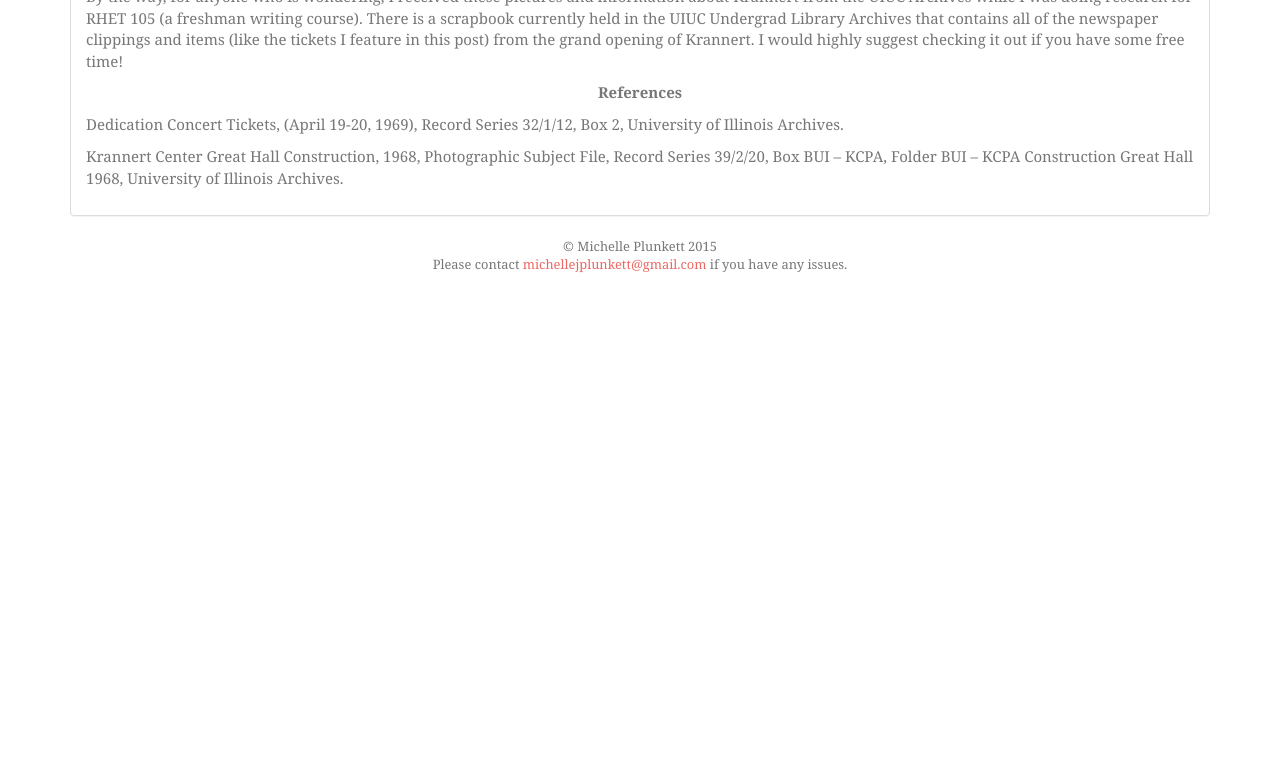
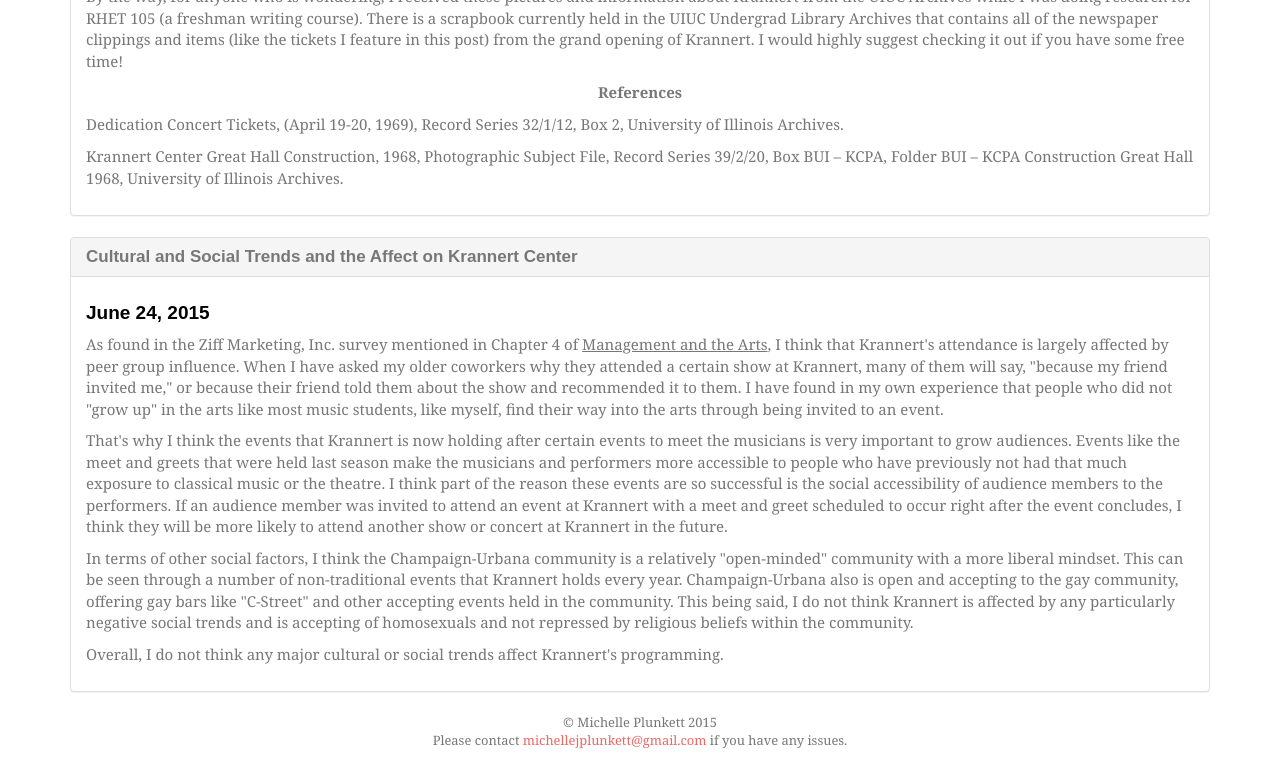
Before and after one commit to michelleplunkett/michelleplunkett.github.io, a Jekyll site: the page built from discussions.html, in a window 1280 px wide and 900 px high, scrolled down 1903 px, cut to the strip 130-900 px from the top of the window. Built offline with Jekyll 4.4.1, drawn with Linux system fonts in a browser that asks for light colours; nearby versions of some CDN libraries; some web fonts are replaced; Markdown is read by kramdown in place of the engine named in the settings; before the commit the page ends 2327 px from its top, so only the background shows below that.

Commit message:
Update discussions.html

```diff
--- a/discussions.html
+++ b/discussions.html
@@ -62,3 +62,17 @@
 				<p>Krannert Center Great Hall Construction, 1968, Photographic Subject File, Record Series 39/2/20, Box BUI – KCPA, Folder BUI – KCPA Construction Great Hall 1968, University of Illinois Archives.</p>
 		</div>
 </div>
+
+<div class="panel panel-default">
+	<div class="panel-heading"><h3 class="panel-title">Cultural and Social Trends and the Affect on Krannert Center</h3></div>
+		<div class="panel-body">
+			<h4>June 24, 2015</h4>
+				<p>As found in the Ziff Marketing, Inc. survey mentioned in Chapter 4 of <span style="text-decoration:underline;">Management and the Arts</span>, I think that Krannert's attendance is largely affected by peer group influence. When I have asked my older coworkers why they attended a certain show at Krannert, many of them will say, "because my friend invited me," or because their friend told them about the show and recommended it to them. I have found in my own experience that people who did not "grow up" in the arts like most music students, like myself, find their way into the arts through being invited to an event.</p>
+
+				<p>That's why I think the events that Krannert is now holding after certain events to meet the musicians is very important to grow audiences. Events like the meet and greets that were held last season make the musicians and performers more accessible to people who have previously not had that much exposure to classical music or  the theatre.  I think part of the reason these events are so successful is the social accessibility of audience members to the performers. If an audience member was invited to attend an event at Krannert with a meet and greet scheduled to occur right after the event concludes, I think they will be more likely to attend another show or concert at Krannert in the future.</p>
+
+				<p>In terms of other social factors, I think the Champaign-Urbana community is a relatively "open-minded" community with a more liberal mindset. This can be seen through a number of non-traditional events that Krannert holds every year. Champaign-Urbana also is open and accepting to the gay community, offering gay bars like "C-Street" and other accepting events held in the community. This being said, I do not think Krannert is affected by any particularly negative social trends and is accepting of homosexuals and not repressed by religious beliefs within the community.</p>
+
+				<p>Overall, I do not think any major cultural or social trends affect Krannert's programming.</p>
+		</div>
+</div>
```
